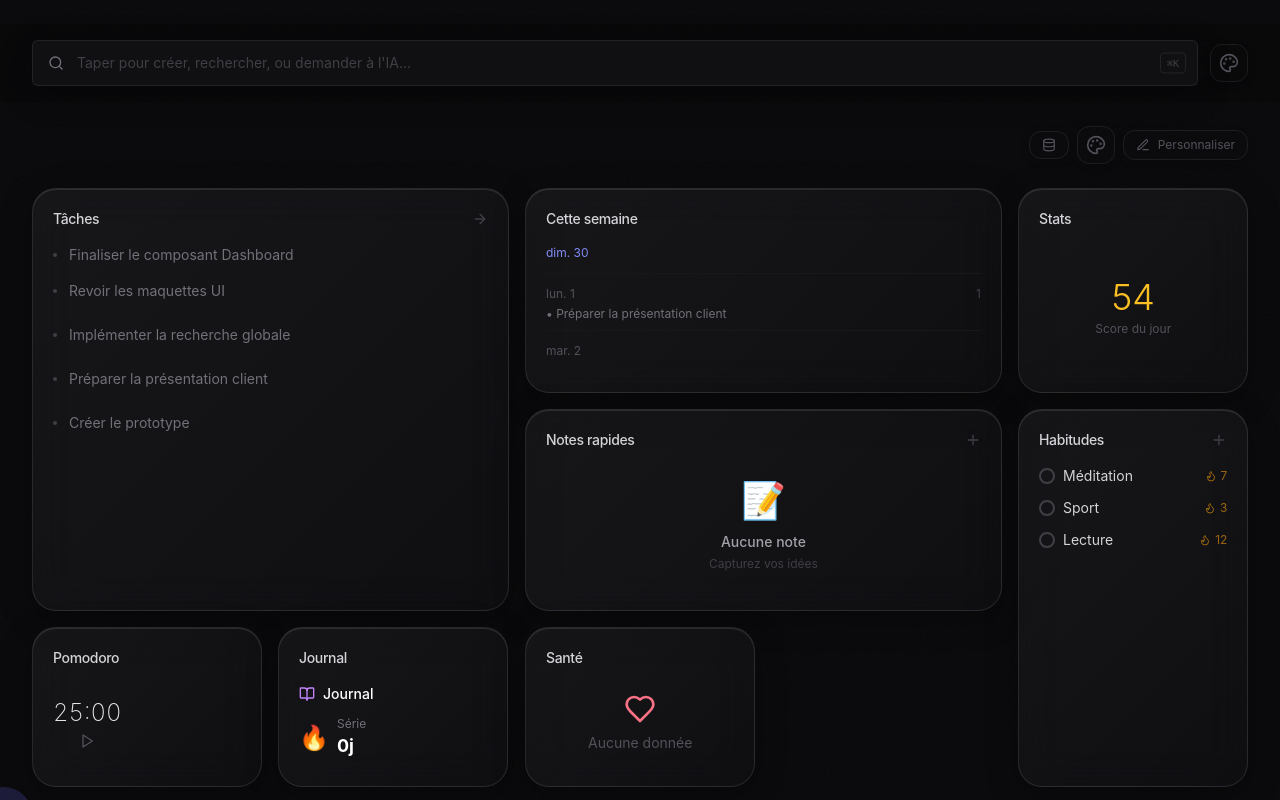
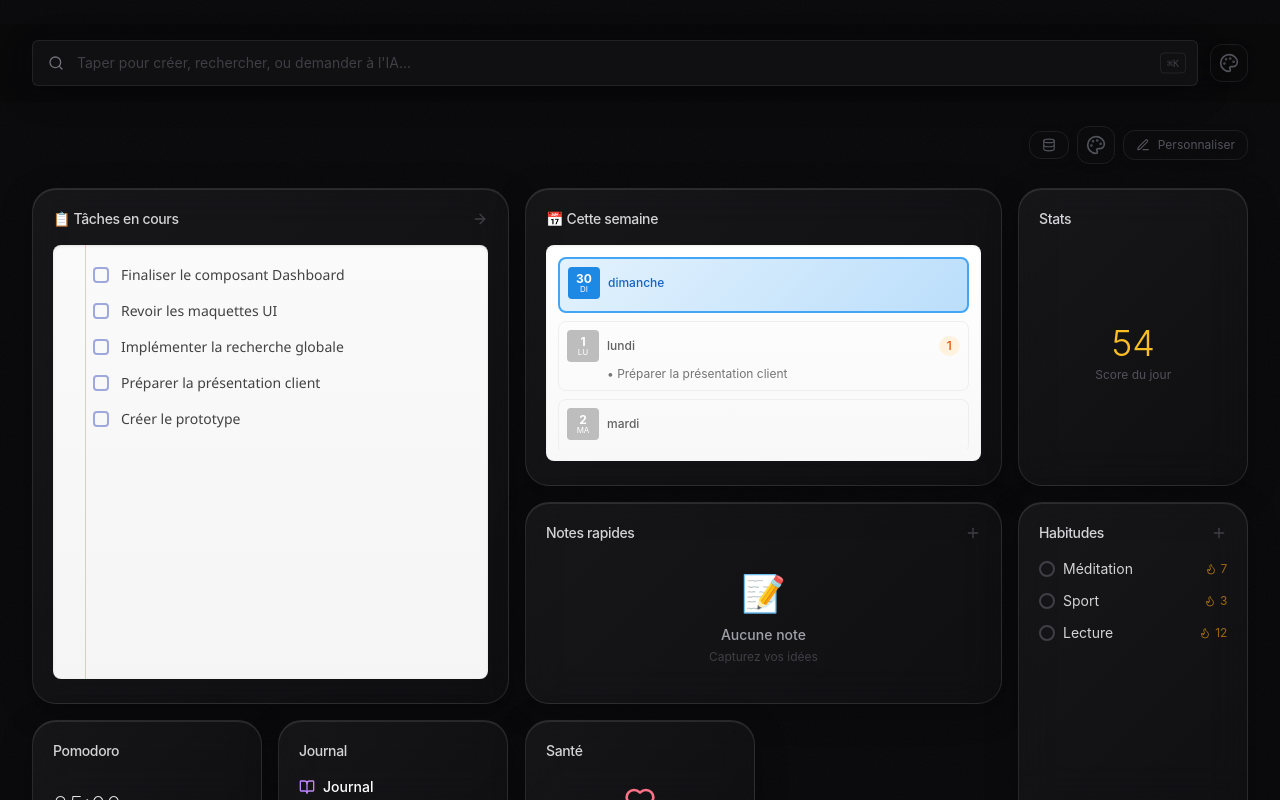
Before and after one commit to aminech33/newmars, a React (Vite) app: page / in a window 1280 px wide. Built offline with nearby package versions, Linux system fonts and the light colour scheme; the HTML template or start-up script is replaced by a standard one.

Commit message:
feat: skeuomorphic design for widgets - Tasks, Calendar, Library widgets redesigned with textured, realistic styles

```diff
--- a/src/components/tasks/CorkBoard.tsx
+++ b/src/components/tasks/CorkBoard.tsx
@@ -5,6 +5,7 @@ import { DragDropContext, DropResult } from '@hello-pangea/dnd'
 interface CorkBoardProps {
   tasks: Task[]
   onTaskClick: (task: Task) => void
+  onTaskDelete?: (task: Task) => void
 }
 
 const columns: { status: TaskStatus; title: string; icon: string }[] = [
--- a/src/components/tasks/TasksPage.tsx
+++ b/src/components/tasks/TasksPage.tsx
@@ -2,7 +2,7 @@ import { useState, useEffect } from 'react'
 import { ArrowLeft, Plus, Search } from 'lucide-react'
 import { useStore, Task, TaskCategory, PROJECT_COLORS, PROJECT_ICONS } from '../../store/useStore'
 import { SmartSuggestion } from './SmartSuggestion'
-import { CorkBoard } from './CorkBoard'
+import { KanbanBoard } from './KanbanBoard'
 import { TaskDetails } from './TaskDetails'
 import { TaskFilters, TaskFilterState } from './TaskFilters'
 import { TasksStats } from './TasksStats'
@@ -296,9 +296,10 @@ export function TasksPage() {
 
         {/* Content */}
         <div className="h-[calc(100vh-400px)]">
-          <CorkBoard
+          <KanbanBoard
             tasks={filteredTasks}
             onTaskClick={setSelectedTask}
+            onTaskDelete={handleDeleteWithUndo}
             onTaskDelete={handleDeleteWithUndo}
           />
         </div>
--- a/src/components/widgets/CalendarWidget.tsx
+++ b/src/components/widgets/CalendarWidget.tsx
@@ -16,16 +16,55 @@ export const CalendarWidget = memo(function CalendarWidget({ widget }: CalendarW
   const todayStr = useMemo(() => today.toISOString().split('T')[0], [today])
 
   const tasksWithDates = useMemo(() => tasks.filter(t => t.dueDate && !t.completed), [tasks])
-
   const upcomingEvents = useMemo(() => events.filter(e => !e.completed).length, [events])
 
   if (size === 'small') {
     return (
       <WidgetContainer id={id} title="Calendrier" currentSize={size} onClick={() => setView('calendar')}>
+        {/* Mini calendrier style page arrachée */}
         <div className="flex flex-col items-center justify-center h-full">
-          <CalendarIcon className="w-8 h-8 text-zinc-600 mb-2" />
-          <p className="text-2xl font-bold text-zinc-200">{today.getDate()}</p>
-          <p className="text-xs text-zinc-600">{upcomingEvents} événements</p>
+          <div
+            className="relative w-20 h-20 rounded-lg overflow-hidden"
+            style={{
+              background: 'linear-gradient(180deg, #fff 0%, #fafafa 100%)',
+              boxShadow: '0 4px 12px rgba(0,0,0,0.15), inset 0 -2px 4px rgba(0,0,0,0.05)'
+            }}
+          >
+            {/* Haut rouge du calendrier */}
+            <div
+              className="h-5 flex items-center justify-center"
+              style={{
+                background: 'linear-gradient(180deg, #ef5350 0%, #e53935 100%)'
+              }}
+            >
+              <div className="flex gap-2">
+                <div className="w-1 h-1 bg-white/60 rounded-full" />
+                <div className="w-1 h-1 bg-white/60 rounded-full" />
+              </div>
+            </div>
+
+            {/* Date */}
+            <div className="flex flex-col items-center justify-center" style={{ height: 'calc(100% - 20px)' }}>
+              <p className="text-3xl font-bold" style={{ color: '#212121' }}>{today.getDate()}</p>
+              <p className="text-[10px] uppercase tracking-wide" style={{ color: '#757575' }}>
+                {today.toLocaleDateString('fr-FR', { month: 'short' })}
+              </p>
+            </div>
+
+            {/* Badge événements */}
+            {upcomingEvents > 0 && (
+              <div
+                className="absolute -top-1 -right-1 w-5 h-5 rounded-full flex items-center justify-center text-[10px] font-bold"
+                style={{
+                  background: 'linear-gradient(135deg, #42a5f5 0%, #1e88e5 100%)',
+                  color: 'white',
+                  boxShadow: '0 2px 4px rgba(30, 136, 229, 0.4)'
+                }}
+              >
+                {upcomingEvents}
+              </div>
+            )}
+          </div>
         </div>
       </WidgetContainer>
     )
@@ -41,27 +80,80 @@ export const CalendarWidget = memo(function CalendarWidget({ widget }: CalendarW
   }, [today, size])
 
   return (
-    <WidgetContainer id={id} title="Cette semaine" currentSize={size} onClick={() => setView('calendar')}>
-      <div className="space-y-3 overflow-auto h-full">
-        {days.map((date) => {
+    <WidgetContainer id={id} title="📅 Cette semaine" currentSize={size} onClick={() => setView('calendar')}>
+      {/* Fond papier calendrier */}
+      <div
+        className="h-full rounded-lg p-3 relative"
+        style={{
+          background: 'linear-gradient(180deg, #fff 0%, #f8f8f8 100%)',
+          boxShadow: 'inset 0 1px 3px rgba(0,0,0,0.08)'
+        }}
+      >
+        <div className="space-y-2 overflow-auto h-full">
+          {days.map((date, index) => {
             const dateStr = date.toISOString().split('T')[0]
             const dayTasks = tasksWithDates.filter(t => t.dueDate === dateStr)
             const isToday = dateStr === todayStr
 
             return (
-            <div key={dateStr} className={`pb-2 border-b border-zinc-900 ${isToday ? 'border-indigo-500/30' : ''}`}>
+              <div
+                key={dateStr}
+                className="p-2 rounded-lg transition-all"
+                style={{
+                  background: isToday
+                    ? 'linear-gradient(135deg, #e3f2fd 0%, #bbdefb 100%)'
+                    : 'transparent',
+                  border: isToday ? '2px solid #42a5f5' : '1px solid #eeeeee',
+                  animationDelay: `${index * 50}ms`
+                }}
+              >
                 <div className="flex items-center justify-between mb-1">
-                <span className={`text-xs ${isToday ? 'text-indigo-400' : 'text-zinc-600'}`}>
-                  {date.toLocaleDateString('fr-FR', { weekday: 'short', day: 'numeric' })}
+                  <div className="flex items-center gap-2">
+                    {/* Petit calendrier iconique */}
+                    <div
+                      className="w-8 h-8 rounded flex flex-col items-center justify-center"
+                      style={{
+                        background: isToday ? '#1e88e5' : '#bdbdbd',
+                        color: 'white'
+                      }}
+                    >
+                      <span className="text-xs font-bold leading-none">{date.getDate()}</span>
+                      <span className="text-[8px] uppercase leading-none">
+                        {date.toLocaleDateString('fr-FR', { weekday: 'short' }).slice(0, 2)}
                       </span>
+                    </div>
+
+                    <span
+                      className="text-xs font-medium"
+                      style={{ color: isToday ? '#1565c0' : '#616161' }}
+                    >
+                      {date.toLocaleDateString('fr-FR', { weekday: 'long' })}
+                    </span>
+                  </div>
+
                   {dayTasks.length > 0 && (
-                  <span className="text-xs text-zinc-700">{dayTasks.length}</span>
+                    <span
+                      className="text-xs px-2 py-0.5 rounded-full font-medium"
+                      style={{
+                        background: '#fff3e0',
+                        color: '#e65100'
+                      }}
+                    >
+                      {dayTasks.length}
+                    </span>
                   )}
                 </div>
+
                 {dayTasks.length > 0 && (
-                <div className="space-y-1">
+                  <div className="space-y-0.5 ml-10">
                     {dayTasks.slice(0, 2).map((task) => (
-                    <p key={task.id} className="text-xs text-zinc-500 truncate">• {task.title}</p>
+                      <p
+                        key={task.id}
+                        className="text-xs truncate"
+                        style={{ color: '#757575' }}
+                      >
+                        • {task.title}
+                      </p>
                     ))}
                   </div>
                 )}
@@ -70,12 +162,13 @@ export const CalendarWidget = memo(function CalendarWidget({ widget }: CalendarW
           })}
 
           {tasksWithDates.length === 0 && (
-          <div className="flex flex-col items-center justify-center h-full text-center py-4">
-            <div className="text-4xl mb-3">📅</div>
-            <p className="text-zinc-400 text-sm font-medium mb-1">Aucune échéance</p>
-            <p className="text-zinc-700 text-xs">Tout est sous contrôle</p>
+            <div className="flex flex-col items-center justify-center h-full text-center">
+              <div className="text-4xl mb-3">✨</div>
+              <p style={{ color: '#616161' }} className="text-sm font-medium mb-1">Aucune échéance</p>
+              <p style={{ color: '#9e9e9e' }} className="text-xs">Tout est sous contrôle</p>
             </div>
           )}
+        </div>
       </div>
     </WidgetContainer>
   )
--- a/src/components/widgets/TasksWidget.tsx
+++ b/src/components/widgets/TasksWidget.tsx
@@ -1,5 +1,5 @@
 import { memo, useMemo } from 'react'
-import { ArrowRight } from 'lucide-react'
+import { ArrowRight, CheckSquare } from 'lucide-react'
 import { useStore } from '../../store/useStore'
 import { WidgetContainer } from './WidgetContainer'
 import { Widget } from '../../types/widgets'
@@ -20,8 +20,31 @@ export const TasksWidget = memo(function TasksWidget({ widget }: TasksWidgetProp
           onClick={() => setView('tasks')}
           className="flex flex-col items-center justify-center h-full text-center group"
         >
-          <p className="text-4xl font-extralight text-zinc-200 mb-1">{pendingTasks.length}</p>
-          <p className="text-xs text-zinc-600">en cours</p>
+          {/* Mini tableau avec checkboxes */}
+          <div className="relative">
+            <div
+              className="w-16 h-16 rounded-lg flex items-center justify-center mb-2"
+              style={{
+                background: 'linear-gradient(135deg, #e8eaf6 0%, #c5cae9 100%)',
+                boxShadow: '0 2px 8px rgba(63, 81, 181, 0.2), inset 0 -1px 2px rgba(0,0,0,0.1)'
+              }}
+            >
+              <CheckSquare className="w-8 h-8" style={{ color: '#3f51b5' }} />
+            </div>
+            {pendingTasks.length > 0 && (
+              <div
+                className="absolute -top-1 -right-1 w-6 h-6 rounded-full flex items-center justify-center text-xs font-bold"
+                style={{
+                  background: 'linear-gradient(135deg, #ff5252 0%, #f44336 100%)',
+                  color: 'white',
+                  boxShadow: '0 2px 4px rgba(244, 67, 54, 0.4)'
+                }}
+              >
+                {pendingTasks.length}
+              </div>
+            )}
+          </div>
+          <p className="text-xs text-zinc-600">Tâches</p>
         </button>
       </WidgetContainer>
     )
@@ -30,7 +53,7 @@ export const TasksWidget = memo(function TasksWidget({ widget }: TasksWidgetProp
   return (
     <WidgetContainer
       id={id}
-      title="Tâches"
+      title="📋 Tâches en cours"
       currentSize={size}
       onClick={() => setView('tasks')}
       actions={
@@ -45,20 +68,61 @@ export const TasksWidget = memo(function TasksWidget({ widget }: TasksWidgetProp
         </button>
       }
     >
-      <div className="space-y-2 overflow-auto h-full">
-        {pendingTasks.slice(0, size === 'large' ? 6 : 3).map((task) => (
-          <div key={task.id} className="flex items-center gap-3 text-sm hover:bg-zinc-800/30 rounded-lg p-2 -m-2 transition-colors">
-            <span className="w-1 h-1 rounded-full bg-zinc-700 flex-shrink-0" />
-            <span className="text-zinc-500 truncate">{task.title}</span>
-          </div>
-        ))}
-        {pendingTasks.length === 0 && (
-          <div className="flex flex-col items-center justify-center h-full text-center py-4">
-            <div className="text-4xl mb-3">🎯</div>
-            <p className="text-zinc-400 text-sm font-medium mb-1">Aucune tâche !</p>
-            <p className="text-zinc-700 text-xs">Profitez de ce moment</p>
-          </div>
-        )}
+      {/* Fond papier ligné style bloc-notes */}
+      <div
+        className="h-full rounded-lg p-4 relative overflow-hidden"
+        style={{
+          background: 'linear-gradient(180deg, #fafafa 0%, #f5f5f5 100%)',
+          backgroundImage: `
+            linear-gradient(180deg, #fafafa 0%, #f5f5f5 100%),
+            repeating-linear-gradient(
+              0deg,
+              transparent,
+              transparent 29px,
+              rgba(63, 81, 181, 0.1) 29px,
+              rgba(63, 81, 181, 0.1) 30px
+            )
+          `,
+          boxShadow: 'inset 0 1px 3px rgba(0,0,0,0.1)'
+        }}
+      >
+        {/* Ligne rouge verticale à gauche (style cahier) */}
+        <div
+          className="absolute left-8 top-0 bottom-0 w-px"
+          style={{ background: 'rgba(244, 67, 54, 0.3)' }}
+        />
+
+        <div className="space-y-2 overflow-auto h-full pl-6">
+          {pendingTasks.slice(0, size === 'large' ? 6 : 3).map((task, index) => (
+            <div
+              key={task.id}
+              className="flex items-start gap-3 py-1 group"
+              style={{
+                fontFamily: '"Segoe UI", sans-serif',
+                animationDelay: `${index * 50}ms`
+              }}
+            >
+              {/* Checkbox dessinée */}
+              <div
+                className="w-4 h-4 rounded border-2 flex-shrink-0 mt-0.5 transition-colors group-hover:border-indigo-400"
+                style={{ borderColor: '#9fa8da' }}
+              />
+              <span
+                className="text-sm text-gray-700 line-clamp-2 flex-1"
+                style={{ color: '#424242' }}
+              >
+                {task.title}
+              </span>
+            </div>
+          ))}
+          {pendingTasks.length === 0 && (
+            <div className="flex flex-col items-center justify-center h-full text-center">
+              <div className="text-4xl mb-3" style={{ filter: 'grayscale(0.3)' }}>✅</div>
+              <p className="text-gray-600 text-sm font-medium mb-1">Tout est fait !</p>
+              <p className="text-gray-400 text-xs">Profitez de ce moment</p>
+            </div>
+          )}
+        </div>
       </div>
     </WidgetContainer>
   )
--- a/src/components/widgets/WidgetContainer.tsx
+++ b/src/components/widgets/WidgetContainer.tsx
@@ -86,10 +86,10 @@ export function WidgetContainer({ id, title, widget, children, actions, currentS
         newSize = 'medium'
       }
 
-      // Update dimensions
+      // Update dimensions (max 2x2 pour compatibilité avec Widget type)
       const dimensions = {
-        width: gridWidth as 1 | 2 | 3,
-        height: gridHeight as 1 | 2 | 3
+        width: Math.min(gridWidth, 2) as 1 | 2,
+        height: Math.min(gridHeight, 2) as 1 | 2
       }
 
       if (size !== newSize || widget?.dimensions?.width !== gridWidth || widget?.dimensions?.height !== gridHeight) {
```
Also changed, not shown: src/components/library/LibraryPage.tsx (+7 -9 lines). Lines whose indentation alone changed are shown as unchanged.
